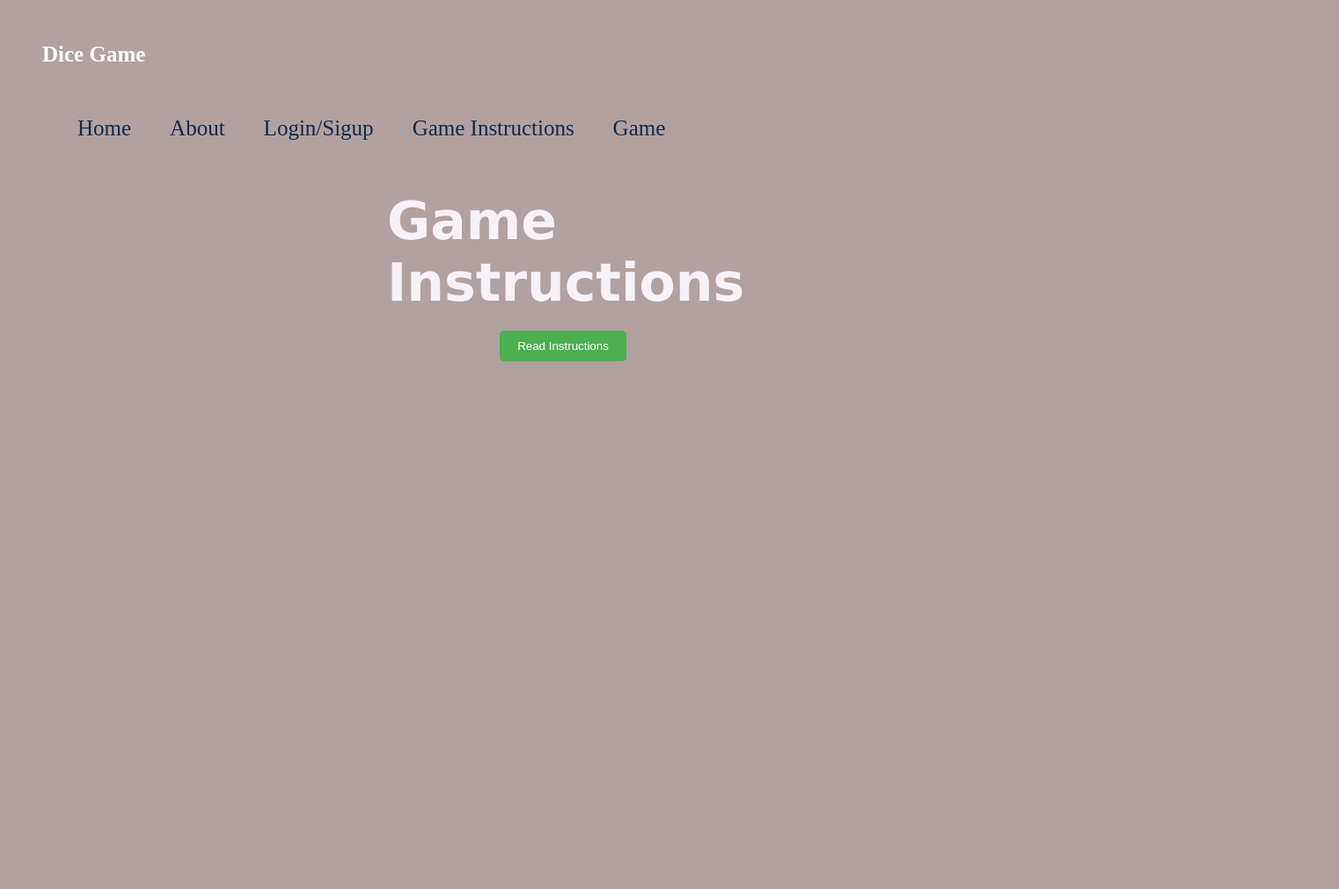
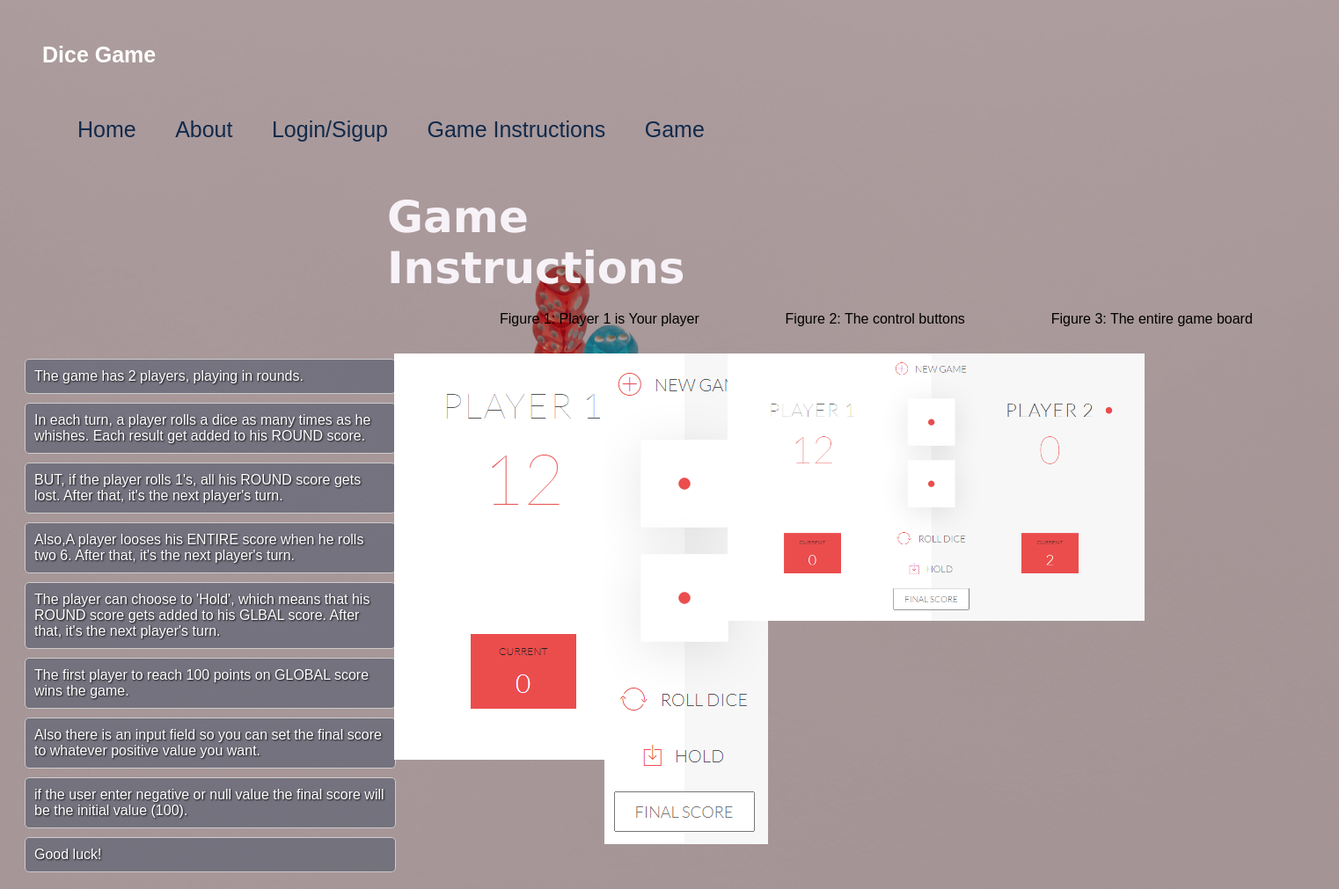
Before and after one commit to KimberlyRaymer/coms319, a plain HTML site: page game-instructions.html in a window 1280 px wide. Shown: the whole page at 88% size, 1522 px wide, since content can reach past the window. Before the commit the page ends 800 px from the top, so only its background shows below. Drawn offline with Linux system fonts and the light colour scheme.

Commit message:
everything finalized, ready to submit

```diff
--- a/data.json
+++ b/data.json
@@ -2,12 +2,22 @@
     "instructions": [
         "The game has 2 players, playing in rounds.",
         "In each turn, a player rolls a dice as many times as he whishes. Each result get added to his ROUND score.",
-        "BUT, if the player rolls a 1, all his ROUND score gets lost. After that, it's the next player's turn.",
+        "BUT, if the player rolls 1's, all his ROUND score gets lost. After that, it's the next player's turn.",
         "Also,A player looses his ENTIRE score when he rolls two 6. After that, it's the next player's turn.",
         "The player can choose to 'Hold', which means that his ROUND score gets added to his GLBAL score. After that, it's the next player's turn.",
         "The first player to reach 100 points on GLOBAL score wins the game.",
         "Also there is an input field so you can set the final score to whatever positive value you want.",
         "if the user enter negative or null value the final score will be the initial value (100). ",
         "Good luck!"
+    ],
+    "imageDescriptions": [
+        "Figure 1: Player 1 is Your player",
+        "Figure 2: The control buttons",
+        "Figure 3: The entire game board"
+    ],
+    "image_id": [
+        "userPlayer",
+        "gameBttns",
+        "gameBoard"
     ]
 }
--- a/game-instructions.html
+++ b/game-instructions.html
@@ -4,9 +4,8 @@
  * Date march 7th, 2023
  */ -->
 <html>
-
   <head>
-    <meta charset="UTF-8">
+    <meta charset="UTF-8" />
     <title>Game Instructions</title>
     <style>
       li,
@@ -41,10 +40,17 @@
 
       body {
         background-color: rgba(62, 20, 20, 0.4);
+        background-image: linear-gradient(
+            rgba(62, 20, 20, 0.4),
+            rgba(62, 20, 20, 0.4)
+          ),
+          url("./myotherimages/game.jpg");
+        background-size: cover;
+        font-family: Arial, Helvetica, sans-serif;
       }
 
       h1 {
-            font-size: 60px;
+        font-size: 50px;
         color: rgb(247, 242, 247);
         font-family: Verdana, Geneva, Tahoma, sans-serif;
       }
@@ -56,15 +62,28 @@
         text-align: center;
       }
 
+      /*col, row for images */
+      .column {
+        float: left;
+        width: 15%;
+        padding-right: 50px;
+      }
+      .row::after {
+        content: "";
+        clear: both;
+        display: table;
+      }
 
       #readme-btn {
         margin: 20px auto;
         display: block;
         padding: 10px 20px;
-            background-color: #4caf50;
+        border: 2px solid rgb(201, 91, 2);
+        background-color: rgb(201, 91, 2);
         color: white;
-            border: none;
-            border-radius: 5px;
+        font-size: 16px;
+        font-family: Verdana, Geneva, Tahoma, sans-serif;
+        border-radius: 10px;
         cursor: pointer;
       }
 
@@ -75,46 +94,59 @@
 
       #data-list {
         list-style: none;
-            padding: 0;
+        padding: 10px 10px 0px 20px;
         color: white;
         text-shadow: 1px 1px 2px rgba(0, 0, 0, 0.9);
-            margin: 0 auto;
-            max-width: 500px;
+        /* margin: 0 auto; */
+        max-width: 100px;
       }
 
       #data-list li {
         padding: 10px;
+        width: 400px;
         margin: 10px 0;
+        background-color: #112a4b56;
         border: 1px solid #ccc;
         border-radius: 5px;
       }
+      #captionImages {
+        display: inline-block;
+        white-space: pre;
+      }
+
     </style>
-    <script>
-
+    <script type="text/javascript">
       window.onload = function () {
-            const readmeBtn = document.getElementById('readme-btn');
-            const dataList = document.getElementById('data-list');
-            readmeBtn.addEventListener('click', () => {
+        const dataList = document.getElementById("data-list");
+        //const captions = document.getElementById("captionImages");
         // Replace the URL with the URL of your JSON file
-                fetch('data.json')
-                    .then(response => response.json())
-                    .then(jsonData => {
+        fetch("data.json")
+          .then((response) => response.json())
+          .then((jsonData) => {
             // Clear the existing data from the list
-                        dataList.innerHTML = '';
+            dataList.innerHTML = "";
 
             // Get the instructions array from the JSON data
             const instructions = jsonData.instructions;
+            const captions = jsonData.imageDescriptions;
 
             // Add each instruction to the list
-                        instructions.forEach(instruction => {
-                            const li = document.createElement('li');
+            instructions.forEach((instruction) => {
+              const li = document.createElement("li");
               li.textContent = instruction;
               dataList.appendChild(li);
             });
+
+            var str="";
+            captions.forEach((caption) => {
+                str += caption ;
+                str += "                      ";
+            });
+            document.getElementById("captionImages").innerHTML = str;
+
           })
-                    .catch(error => console.error(error));
-            });
-        }
+          .catch((error) => console.error(error));
+      };
     </script>
   </head>
 
@@ -132,9 +164,37 @@
       </nav>
     </div>
     <h1 id="center">Game Instructions</h1>
-    <button id="readme-btn">Read Instructions</button>
+    <div id="captionImages" style="padding: 20px 0px 0px 560px;"></div>
+    <div class="row">
+      <div class="column">
         <ul id="data-list"></ul>
+      </div>
 
+      <div class="column">
+        <img
+          src="./myotherimages/yourPlayer.PNG"
+          alt="userPlayer"
+          style="padding: 30px 0px 0px 200px"
+        />
+      </div>
+
+      <div class="column">
+        <img
+          src="./myotherimages/gameBttns.PNG"
+          alt="userPlayer"
+          style="padding: 30px 0px 0px 200px"
+        />
+      </div>
+
+
+      <div class="column">
+        <img
+          src="./myotherimages/twoOnes.PNG"
+          alt="userPlayer"
+          style="padding: 30px 0px 0px 100px; width: 250%"
+        />
+      </div>
+
+    </div>
   </body>
-
 </html>
--- a/index.js
+++ b/index.js
@@ -30,7 +30,7 @@ document.querySelector('.btn-roll').addEventListener('click', function () {
             document.querySelector('#current-' + activePlayer).textContent = roundScore;
         } else {
             // show notification and wait 5 seconds
-            showNotification("You got two 6s, we will switch player after 5 seconds!!")
+            showNotification("You got two 6s, we will switch player after 2 seconds!!")
             //Next player
             nextPlayer();
         }
@@ -55,7 +55,7 @@ function showNotification(message) {
             notification.remove();
             overlay.remove();
             resolve();
-        }, 5000);
+        }, 2000);
     });
 }
 
```
Also changed, not shown: About.html (+15 -5 lines), homepage.html (deleted, +0 -42 lines), index.html (+10 -6 lines), login_signup.html (+19 -25 lines), myotherimages/game.jpg (added), myotherimages/gameBttns.PNG (added), myotherimages/gradient.jpg (added), myotherimages/otherPlayer.PNG (added), myotherimages/twoOnes.PNG (added), myotherimages/twoSixes.PNG (added), myotherimages/yourPlayer.PNG (added), 1 other file. Lines whose indentation alone changed are shown as unchanged.
